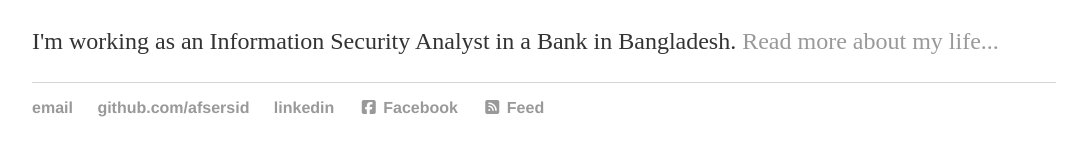
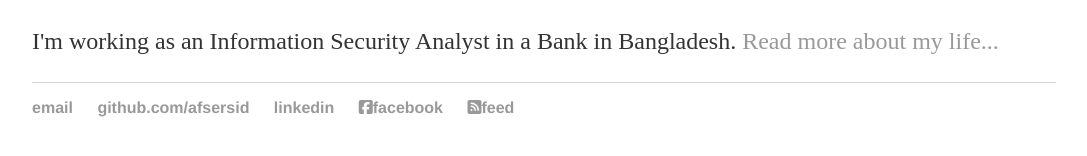
Before and after one commit to afsersid/afsersid.github.io, a Jekyll site: the page built from index.html, in a window 1280 px wide. Shown: the part 152-308 px from the top of the page, without its empty margins (96-1183 px from the left). Built offline with Jekyll 4.4.1, drawn with Linux system fonts in a browser that asks for light colours; nearby versions of some CDN libraries; library files that are not in the unit come from our copies.

Commit message:
Update default.html

```diff
--- a/_layouts/default.html
+++ b/_layouts/default.html
@@ -28,8 +28,8 @@
         		<li><a href="mailto:afsersid@gmail.com">email</a></li>
         		<li><a href="https://github.com/afsersid">github.com/afsersid</a></li>
 			<li><a href="https://www.linkedin.com/in/afsersid/">linkedin</a></li>
-			<li><a href="https://facebook.com/afser.rubel" rel="nofollow noopener noreferrer"><i class="fab fa-fw fa-facebook-square" aria-hidden="true"></i> Facebook</a></li>
-			<li><a href="/blog/atom.xml"><i class="fas fa-fw fa-rss-square" aria-hidden="true"></i> Feed</a></li>
+			<li><a href="https://facebook.com/afser.rubel" rel="nofollow noopener noreferrer"><i class="fab fa-facebook-square" aria-hidden="true"></i>facebook</a></li>
+			<li><a href="/blog/atom.xml"><i class="fas fa-rss-square" aria-hidden="true"></i>feed</a></li>
 		</ul>
 	</footer>
 	</body>
```
